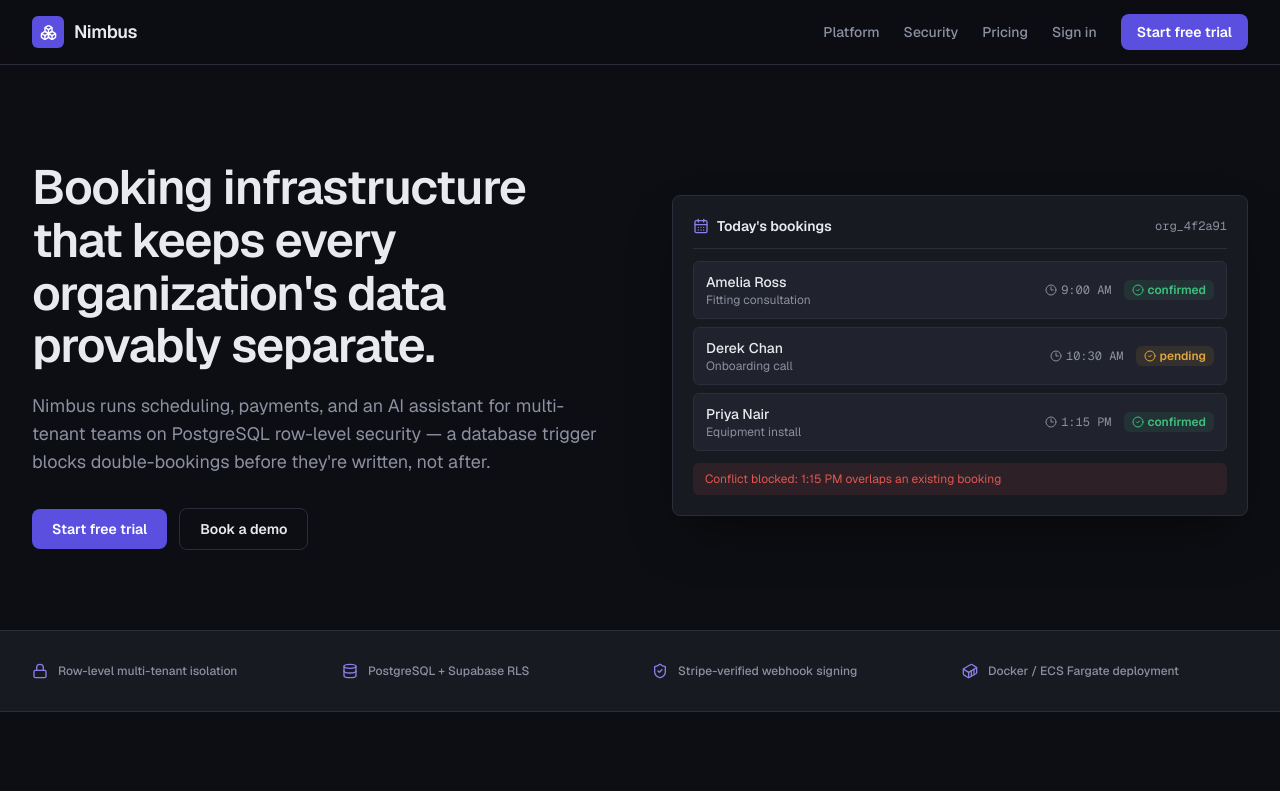
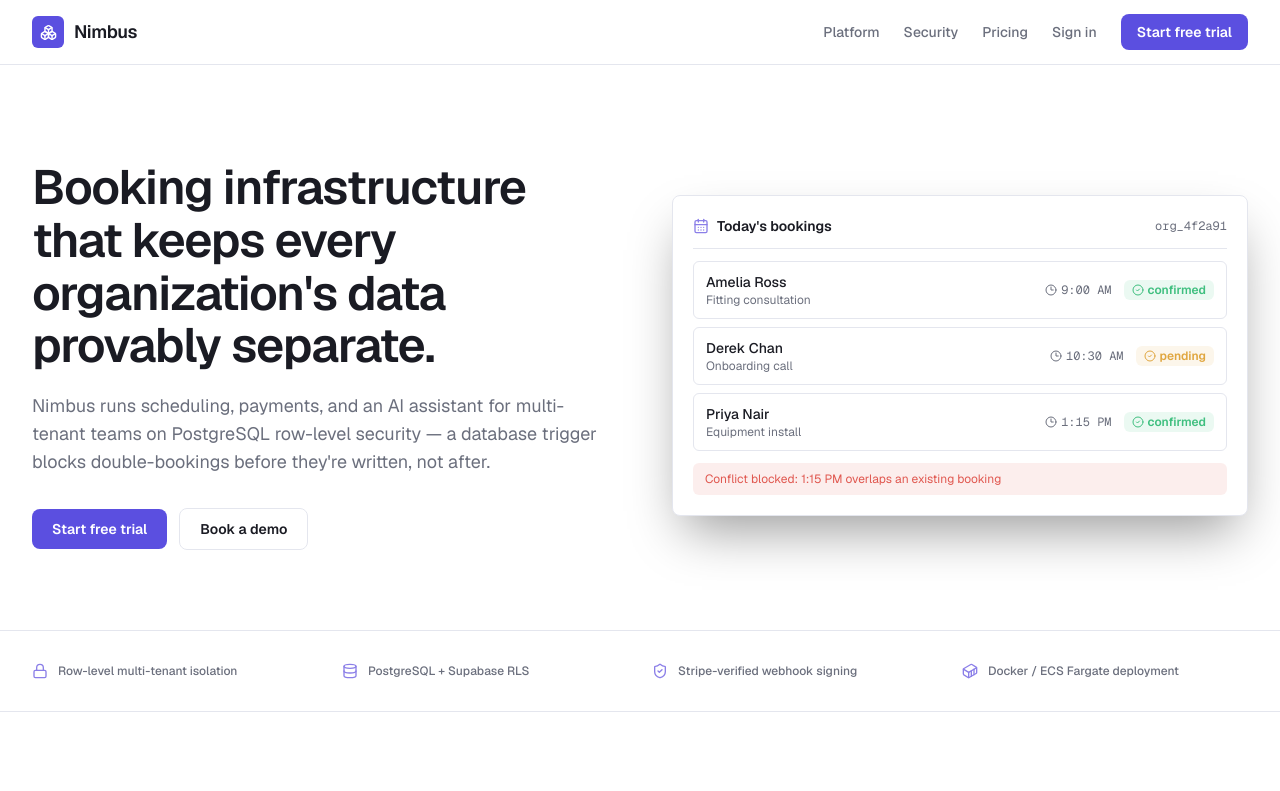
Before and after one commit to Behdarvandan/enterprise-saas-starter, a Next.js app: page / in a window 1280 px wide. Shown: the top 791 px of the page. Built offline with nearby package versions, Linux system fonts and the light colour scheme.

Commit message:
feat: add dark/light mode support with next-themes

```diff
--- a/package.json
+++ b/package.json
@@ -19,6 +19,7 @@
     "cn": "^0.3.0",
     "lucide-react": "^0.468.0",
     "next": "15.5.25",
+    "next-themes": "^0.4.6",
     "radix-ui": "^1.6.7",
     "react": "19.0.0",
     "react-dom": "19.0.0",
--- a/src/app/globals.css
+++ b/src/app/globals.css
@@ -2,7 +2,7 @@
 @import "tw-animate-css";
 @import "shadcn/tailwind.css";
 
-/* Class-based dark mode — the product ships dark-first. */
+/* Class-based dark mode — `next-themes` toggles `.dark` on <html>. */
 @custom-variant dark (&:is(.dark *));
 
 @theme inline {
@@ -97,15 +97,52 @@
   }
 }
 
-/* Dark violet theme — the product ships dark-first. */
-:root,
-.dark {
-  color-scheme: dark;
+/* Semantic design tokens — dark violet palette (dark) and its light counterpart. */
+:root {
+  color-scheme: light;
 
   --radius: 0.75rem;
 
   /* Minimum comfortable tap-target size for touch devices (44px). */
   --touch-target-min: 2.75rem;
+
+  --background: #ffffff;
+  --foreground: #1a1b23;
+  --card: #ffffff;
+  --card-foreground: #1a1b23;
+  --popover: #ffffff;
+  --popover-foreground: #1a1b23;
+  --primary: #5b4fe0;
+  --primary-foreground: #ffffff;
+  --secondary: #f2f3f7;
+  --secondary-foreground: #1a1b23;
+  --muted: #f2f3f7;
+  --muted-foreground: #6b6f7d;
+  --accent: #eceef4;
+  --accent-foreground: #1a1b23;
+  --destructive: #dc2626;
+  --destructive-foreground: #ffffff;
+  --border: #e4e6ee;
+  --input: #e4e6ee;
+  --ring: #8b7fe8;
+  --chart-1: #5b4fe0;
+  --chart-2: #3fbf7f;
+  --chart-3: #e0a63f;
+  --chart-4: #dc2626;
+  --chart-5: #8b7fe8;
+  --sidebar: #fafafc;
+  --sidebar-foreground: #1a1b23;
+  --sidebar-primary: #5b4fe0;
+  --sidebar-primary-foreground: #ffffff;
+  --sidebar-accent: #eceef4;
+  --sidebar-accent-foreground: #1a1b23;
+  --sidebar-border: #e4e6ee;
+  --sidebar-ring: #8b7fe8;
+}
+
+/* Dark violet theme — the product ships dark-first. */
+.dark {
+  color-scheme: dark;
 
   --background: #0d0e13;
   --foreground: #e9eaf0;
@@ -160,7 +197,7 @@
   }
 
   :focus-visible {
-    outline: 2px solid #8b7fe8;
+    outline: 2px solid var(--ring);
     outline-offset: 2px;
     border-radius: 2px;
   }
@@ -175,7 +212,7 @@
   }
 
   ::-webkit-scrollbar-thumb {
-    background-color: #2a2d3a;
+    background-color: var(--border);
     border-radius: 999px;
   }
 
--- a/src/app/layout.tsx
+++ b/src/app/layout.tsx
@@ -1,5 +1,6 @@
 import type { Metadata } from "next";
 import { Geist, Geist_Mono } from "next/font/google";
+import { ThemeProvider } from "@/components/theme-provider";
 import "./globals.css";
 
 const geist = Geist({ subsets: ["latin"], variable: "--font-geist" });
@@ -23,9 +24,15 @@
   children: React.ReactNode;
 }>) {
   return (
-    <html lang="en" className={`${geist.variable} ${geistMono.variable} dark`}>
+    <html
+      lang="en"
+      suppressHydrationWarning
+      className={`${geist.variable} ${geistMono.variable}`}
+    >
       <body className="min-h-screen bg-canvas font-sans text-ink-primary antialiased">
-        {children}
+        <ThemeProvider attribute="class" defaultTheme="system" enableSystem>
+          {children}
+        </ThemeProvider>
       </body>
     </html>
   );
--- /dev/null
+++ b/src/components/theme-provider.tsx
@@ -0,0 +1,19 @@
+"use client";
+
+import * as React from "react";
+import { ThemeProvider as NextThemesProvider } from "next-themes";
+
+/**
+ * Client-side theme provider wrapper around `next-themes`.
+ *
+ * Configured at the call site in the root layout with:
+ *   - attribute="class"    -> toggles a `.dark` class on <html>
+ *   - defaultTheme="system" -> follows the OS preference by default
+ *   - enableSystem          -> allows the "system" theme to be selected
+ */
+export function ThemeProvider({
+  children,
+  ...props
+}: React.ComponentProps<typeof NextThemesProvider>) {
+  return <NextThemesProvider {...props}>{children}</NextThemesProvider>;
+}
```
Also changed, not shown: 1 other file (tests, documents, lock files or other folders).
